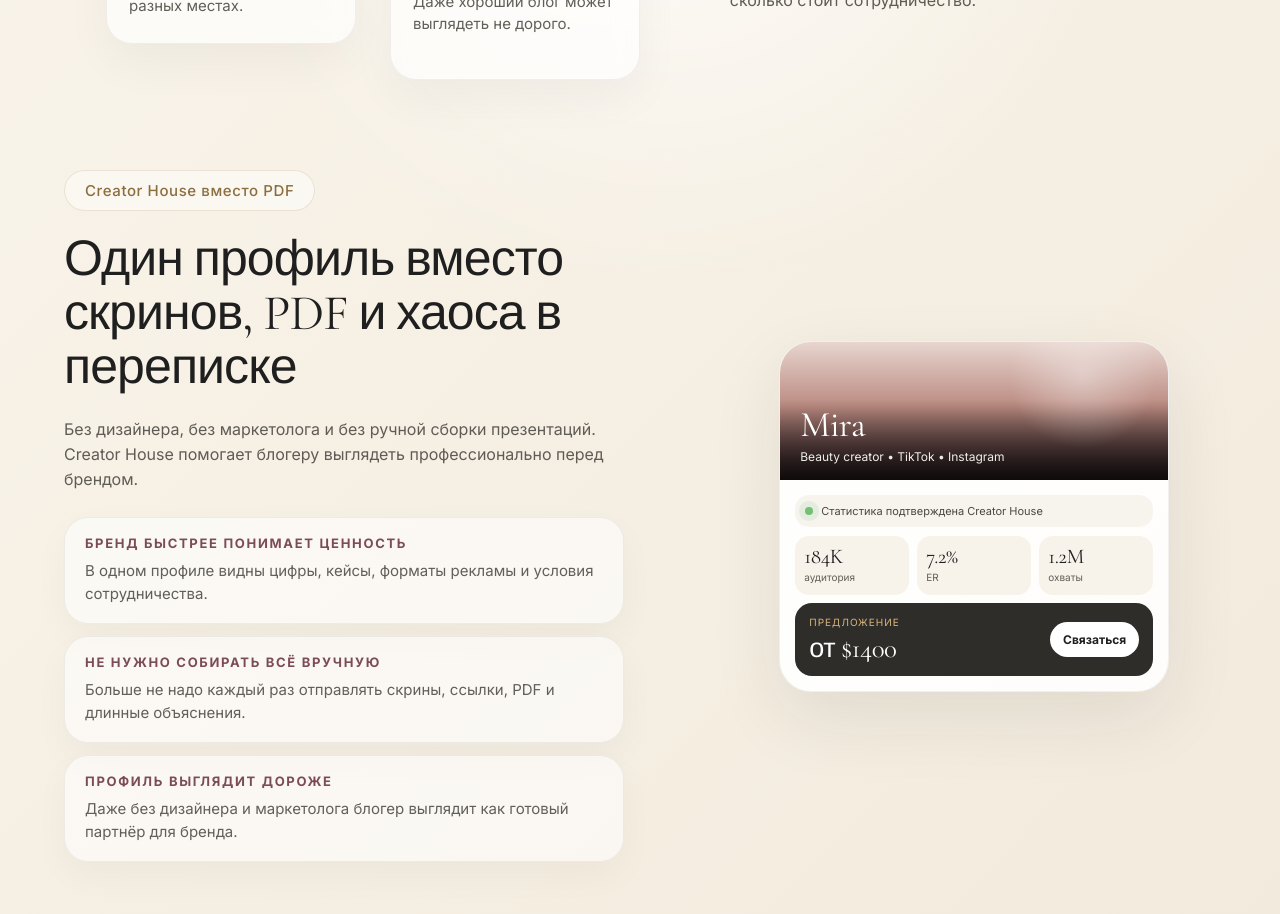
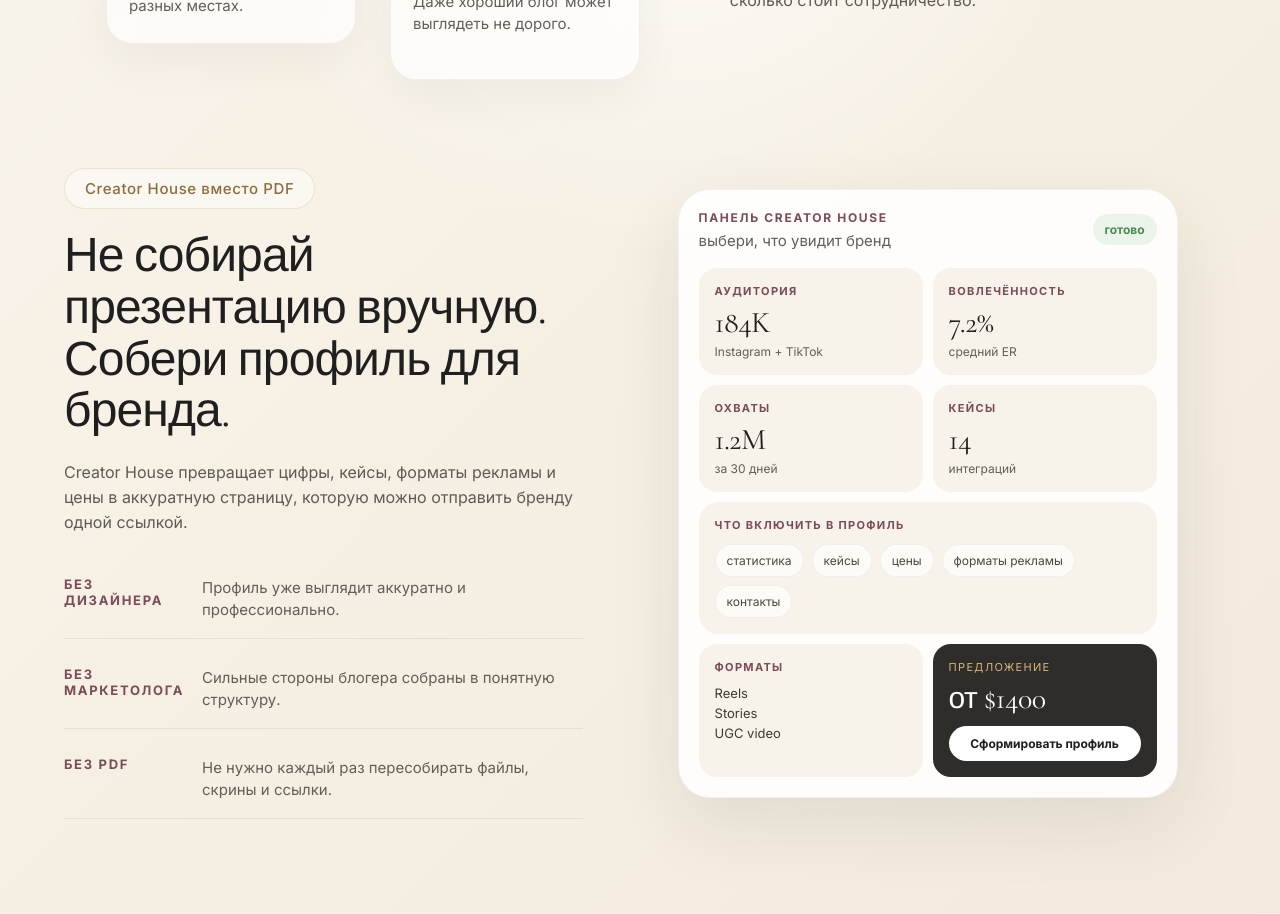
Before and after one commit to tsstish/creator-house, a Next.js app: page / in a window 1280 px wide. Shown: the part 1000-1914 px from the top of the page. Built offline with nearby package versions, Linux system fonts and the light colour scheme.

Commit message:
Update page.tsx

```diff
--- a/app/page.tsx
+++ b/app/page.tsx
@@ -218,11 +218,11 @@
 
 {/* SHOWCASE SECTION */}
 
-<section style={{ padding: "44px 0 72px" }}>
+<section style={{ padding: "42px 0 70px" }}>
   <div
     style={{
       display: "grid",
-      gridTemplateColumns: "minmax(430px, 0.95fr) minmax(390px, 0.75fr)",
+      gridTemplateColumns: "minmax(420px, 0.9fr) minmax(500px, 1fr)",
       gap: 56,
       alignItems: "center",
     }}
@@ -248,14 +248,14 @@
       <h2
         className="display"
         style={{
-          fontSize: 50,
+          fontSize: 48,
           lineHeight: 1.08,
           letterSpacing: "-0.018em",
-          maxWidth: 610,
+          maxWidth: 600,
           margin: "0 0 22px",
         }}
       >
-        Один профиль вместо скринов, PDF и хаоса в переписке
+        Не собирай презентацию вручную. Собери профиль для бренда.
       </h2>
 
       <p
@@ -263,44 +263,35 @@
           fontSize: 16,
           lineHeight: 1.55,
           color: "#5F5B55",
-          maxWidth: 560,
+          maxWidth: 520,
           margin: "0 0 26px",
         }}
       >
-        Без дизайнера, без маркетолога и без ручной сборки презентаций.
-        Creator House помогает блогеру выглядеть профессионально перед брендом.
+        Creator House превращает цифры, кейсы, форматы рекламы и цены в аккуратную
+        страницу, которую можно отправить бренду одной ссылкой.
       </p>
 
       <div
         style={{
           display: "grid",
-          gridTemplateColumns: "1fr",
           gap: 12,
-          maxWidth: 560,
+          maxWidth: 520,
         }}
       >
         {[
-          [
-            "Бренд быстрее понимает ценность",
-            "В одном профиле видны цифры, кейсы, форматы рекламы и условия сотрудничества.",
-          ],
-          [
-            "Не нужно собирать всё вручную",
-            "Больше не надо каждый раз отправлять скрины, ссылки, PDF и длинные объяснения.",
-          ],
-          [
-            "Профиль выглядит дороже",
-            "Даже без дизайнера и маркетолога блогер выглядит как готовый партнёр для бренда.",
-          ],
+          ["Без дизайнера", "Профиль уже выглядит аккуратно и профессионально."],
+          ["Без маркетолога", "Сильные стороны блогера собраны в понятную структуру."],
+          ["Без PDF", "Не нужно каждый раз пересобирать файлы, скрины и ссылки."],
         ].map(([title, text]) => (
           <div
             key={title}
             style={{
-              padding: "18px 20px",
-              borderRadius: 24,
-              background: "rgba(255,255,255,.58)",
-              border: "1px solid rgba(31,31,31,.06)",
-              boxShadow: "0 14px 36px rgba(31,31,31,.035)",
+              display: "grid",
+              gridTemplateColumns: "120px 1fr",
+              gap: 18,
+              alignItems: "start",
+              padding: "16px 0",
+              borderBottom: "1px solid rgba(31,31,31,.08)",
             }}
           >
             <div
@@ -310,7 +301,6 @@
                 textTransform: "uppercase",
                 color: "#7B4B56",
                 fontWeight: 700,
-                marginBottom: 8,
               }}
             >
               {title}
@@ -330,132 +320,199 @@
       </div>
     </div>
 
+    <div style={{ display: "flex", justifyContent: "center" }}>
       <div
         style={{
-        display: "flex",
-        justifyContent: "center",
+          width: 500,
+          borderRadius: 32,
+          background: "rgba(255,255,255,.88)",
+          border: "1px solid rgba(31,31,31,.06)",
+          boxShadow: "0 26px 72px rgba(31,31,31,.09)",
+          padding: 20,
         }}
       >
         <div
           style={{
-          width: 390,
-          borderRadius: 32,
-          overflow: "hidden",
-          background: "rgba(255,255,255,.9)",
-          border: "1px solid rgba(31,31,31,.06)",
-          boxShadow: "0 26px 72px rgba(31,31,31,.09)",
+            display: "flex",
+            justifyContent: "space-between",
+            alignItems: "center",
+            marginBottom: 18,
           }}
         >
+          <div>
             <div
               style={{
-            height: 138,
-            position: "relative",
-            background:
-              "linear-gradient(180deg,#e8d5cf 0%, #b9897f 48%, #332326 100%)",
+                fontSize: 12,
+                letterSpacing: ".14em",
+                textTransform: "uppercase",
+                color: "#7B4B56",
+                fontWeight: 700,
+                marginBottom: 6,
               }}
             >
-          <div
-            style={{
-              position: "absolute",
-              inset: 0,
-              background:
-                "radial-gradient(circle at 78% 24%, rgba(255,255,255,.36), transparent 23%), linear-gradient(180deg, transparent 42%, rgba(0,0,0,.72))",
-            }}
-          />
-
-          <div style={{ position: "absolute", left: 20, bottom: 16, color: "white" }}>
-            <div className="display" style={{ fontSize: 36, lineHeight: 1, marginBottom: 5 }}>
-              Mira
+              Панель Creator House
             </div>
-            <div style={{ fontSize: 12, opacity: 0.92 }}>
-              Beauty creator • TikTok • Instagram
-            </div>
+            <div style={{ fontSize: 15, color: "#625E58" }}>
+              выбери, что увидит бренд
             </div>
           </div>
 
-        <div style={{ padding: 15 }}>
           <div
             style={{
-              display: "flex",
-              alignItems: "center",
-              gap: 8,
-              marginBottom: 9,
-              padding: "9px 10px",
-              borderRadius: 14,
-              background: "rgba(246,241,232,.72)",
+              padding: "8px 12px",
+              borderRadius: 999,
+              background: "rgba(115,191,120,.14)",
+              color: "#4C8A55",
+              fontSize: 12,
+              fontWeight: 700,
             }}
           >
-            <span
-              style={{
-                width: 8,
-                height: 8,
-                borderRadius: 99,
-                background: "#73bf78",
-                boxShadow: "0 0 0 6px rgba(115,191,120,.14)",
-              }}
-            />
-            <span style={{ fontSize: 11, color: "#4B4741" }}>
-              Статистика подтверждена Creator House
-            </span>
+            готово
+          </div>
         </div>
 
         <div
           style={{
             display: "grid",
-              gridTemplateColumns: "repeat(3, 1fr)",
-              gap: 8,
-              marginBottom: 8,
+            gridTemplateColumns: "1fr 1fr",
+            gap: 10,
+            marginBottom: 10,
           }}
         >
           {[
-              ["184K", "аудитория"],
-              ["7.2%", "ER"],
-              ["1.2M", "охваты"],
-            ].map(([value, label]) => (
+            ["Аудитория", "184K", "Instagram + TikTok"],
+            ["Вовлечённость", "7.2%", "средний ER"],
+            ["Охваты", "1.2M", "за 30 дней"],
+            ["Кейсы", "14", "интеграций"],
+          ].map(([label, value, note]) => (
             <div
-                key={value}
+              key={label}
               style={{
                 background: "#f7f2ea",
-                  borderRadius: 14,
-                  padding: "11px 9px",
+                borderRadius: 18,
+                padding: 16,
               }}
             >
-                <div className="display" style={{ fontSize: 21, lineHeight: 1, marginBottom: 4 }}>
+              <div
+                style={{
+                  fontSize: 11,
+                  letterSpacing: ".12em",
+                  textTransform: "uppercase",
+                  color: "#7B4B56",
+                  fontWeight: 700,
+                  marginBottom: 10,
+                }}
+              >
+                {label}
+              </div>
+
+              <div className="display" style={{ fontSize: 30, lineHeight: 1, marginBottom: 6 }}>
                 {value}
               </div>
-                <div style={{ fontSize: 10, color: "#625E58" }}>{label}</div>
+
+              <div style={{ fontSize: 12, color: "#625E58" }}>{note}</div>
             </div>
           ))}
         </div>
 
         <div
           style={{
+            background: "#f7f2ea",
+            borderRadius: 20,
+            padding: 16,
+            marginBottom: 10,
+          }}
+        >
+          <div
+            style={{
+              fontSize: 11,
+              letterSpacing: ".12em",
+              textTransform: "uppercase",
+              color: "#7B4B56",
+              fontWeight: 700,
+              marginBottom: 12,
+            }}
+          >
+            Что включить в профиль
+          </div>
+
+          <div style={{ display: "flex", flexWrap: "wrap", gap: 8 }}>
+            {["статистика", "кейсы", "цены", "форматы рекламы", "контакты"].map((item) => (
+              <span
+                key={item}
+                style={{
+                  padding: "8px 11px",
+                  borderRadius: 999,
+                  background: "rgba(255,255,255,.68)",
+                  border: "1px solid rgba(31,31,31,.05)",
+                  fontSize: 12,
+                  color: "#4B4741",
+                }}
+              >
+                {item}
+              </span>
+            ))}
+          </div>
+        </div>
+
+        <div
+          style={{
+            display: "grid",
+            gridTemplateColumns: "1fr 1fr",
+            gap: 10,
+          }}
+        >
+          <div
+            style={{
+              background: "#f7f2ea",
+              borderRadius: 18,
+              padding: 16,
+            }}
+          >
+            <div
+              style={{
+                fontSize: 11,
+                letterSpacing: ".12em",
+                textTransform: "uppercase",
+                color: "#7B4B56",
+                fontWeight: 700,
+                marginBottom: 10,
+              }}
+            >
+              Форматы
+            </div>
+
+            <div style={{ fontSize: 13, lineHeight: 1.55, color: "#3F3A35" }}>
+              Reels
+              <br />
+              Stories
+              <br />
+              UGC video
+            </div>
+          </div>
+
+          <div
+            style={{
               background: "#2F2D2A",
-              borderRadius: 17,
-              padding: 14,
-              display: "flex",
-              alignItems: "center",
-              justifyContent: "space-between",
-              gap: 12,
+              borderRadius: 18,
+              padding: 16,
               color: "white",
             }}
           >
-            <div>
             <div
               style={{
-                  fontSize: 10,
-                  letterSpacing: ".1em",
+                fontSize: 11,
+                letterSpacing: ".12em",
                 textTransform: "uppercase",
                 color: "#D7B47D",
-                  marginBottom: 6,
+                marginBottom: 10,
               }}
             >
               предложение
             </div>
 
-              <div className="display" style={{ fontSize: 27, lineHeight: 1 }}>
+            <div className="display" style={{ fontSize: 30, lineHeight: 1, marginBottom: 12 }}>
               от $1400
-              </div>
             </div>
 
             <button
@@ -467,9 +524,10 @@
                 padding: "10px 13px",
                 fontSize: 12,
                 fontWeight: 650,
+                width: "100%",
               }}
             >
-              Связаться
+              Сформировать профиль
             </button>
           </div>
         </div>
```
Lines whose indentation alone changed are shown as unchanged.
